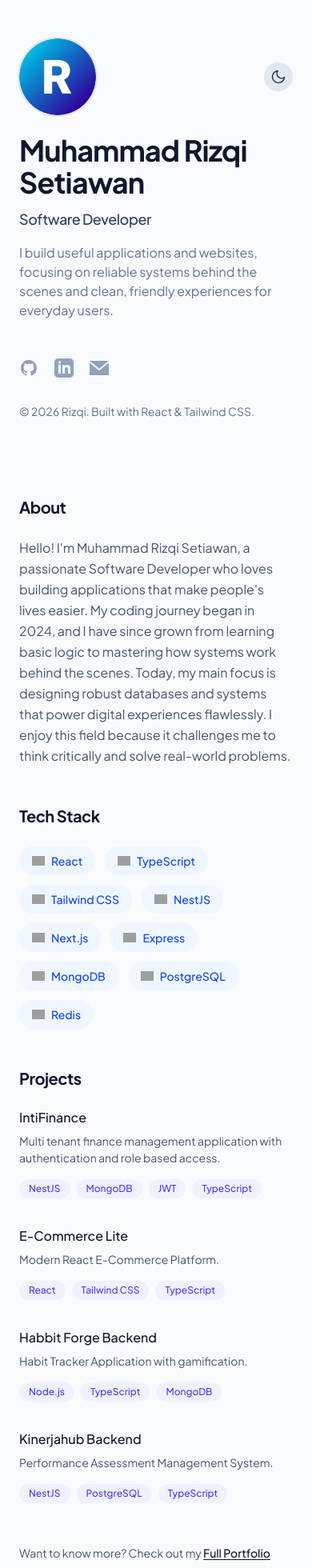
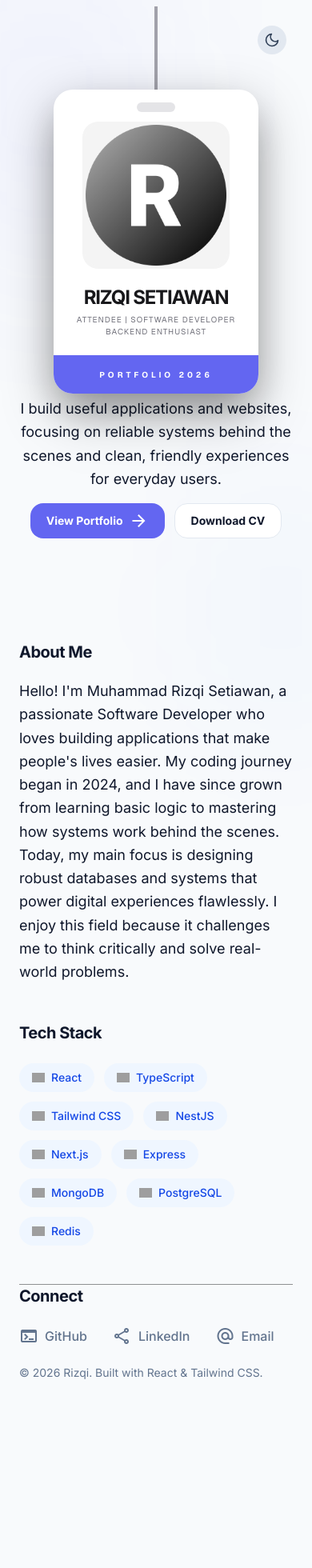
Before and after one commit to seiawanrizqi9-cyber/Simple-Portofolio, a React (Vite) app: page / in a window 390 px wide. Shown: the top 1960 px of the page at 80% size. After the commit the page ends 1734 px from the top, so only its background shows below. Built offline with nearby package versions, Linux system fonts and the light colour scheme; grey boxes are pictures that could not be loaded.

Commit message:
feat: implement new responsive layout with interactive badge and custom component structure

```diff
--- a/index.html
+++ b/index.html
@@ -5,6 +5,7 @@
   <meta charset="UTF-8" />
   <meta name="viewport" content="width=device-width, initial-scale=1.0" />
   <link rel="icon" type="image/png" href="src/assets/letter-r.png" />
+  <link href="https://fonts.googleapis.com/css2?family=Material+Symbols+Outlined:wght,FILL@100..700,0..1&display=swap" rel="stylesheet" />
 
   <!-- Primary Meta Tags -->
   <title>Muhammad Rizqi Setiawan | Software Developer</title>
--- a/src/components/layout/Footer.tsx
+++ b/src/components/layout/Footer.tsx
@@ -1,6 +1,6 @@
 export default function Footer() {
     return (
-        <footer className="pt-2">
+        <footer className="pt-0">
             <div className="text-sm text-slate-500">
                 <p>© 2026 Rizqi. Built with React & Tailwind CSS.</p>
             </div>
--- a/src/components/layout/MainLayout.tsx
+++ b/src/components/layout/MainLayout.tsx
@@ -1,106 +1,114 @@
 import { portfolioData } from "../../data/portfolio";
-import About from "../sections/About";
 import Skills from "../sections/Skills";
-import Projects from "../sections/Projects";
 import Footer from "./Footer";
 import ThemeToggle from "../ThemeToggle";
-import logo from "../../assets/letter-r.png";
+import BadgeInteraction from "../ui/BadgeInteraction";
 
 export default function MainLayout() {
   return (
-    <div className="mx-auto min-h-screen max-w-screen-xl px-6 py-12 font-sans md:px-12 md:py-20 lg:px-24 lg:py-0">
-      <div className="lg:flex lg:justify-between lg:gap-4">
-        {/* Left Side (Sticky) */}
-        <header className="lg:sticky lg:top-0 lg:flex lg:max-h-screen lg:w-[48%] lg:flex-col lg:py-24">
-          <div className="flex flex-col gap-12 lg:gap-5">
-            <div>
-              <div className="flex items-center justify-between mb-6">
-                <img
-                  className="w-24 h-24 rounded-full ring-2 ring-slate-200 dark:ring-slate-700"
-                  src={logo}
-                  alt="Rizqi Logo"
-                />
+    <div className="relative min-h-screen w-full flex flex-col font-sans transition-colors duration-500 bg-slate-50 dark:bg-background text-slate-900 dark:text-on-surface">
+      {/* Atmospheric Background */}
+      <div className="fixed inset-0 z-0 pointer-events-none opacity-40">
+        <div className="absolute top-[-10%] left-[-10%] w-[50%] h-[50%] bg-indigo-500/20 dark:bg-primary/20 blur-[120px] rounded-full"></div>
+        <div className="absolute bottom-[-10%] right-[-10%] w-[40%] h-[40%] bg-blue-500/10 dark:bg-indigo-900/10 blur-[100px] rounded-full"></div>
+      </div>
+
+      {/* Header / Toggle */}
+      <header className="absolute top-8 right-8 z-50 flex items-center gap-6">
         <ThemeToggle />
+      </header>
+
+      {/* Main Split Layout */}
+      <main className="relative z-10 w-full flex flex-col md:flex-row px-6 md:px-16 lg:px-32">
+        {/* LEFT SIDE: Badge (Sticky) - 40% */}
+        <section className="w-full md:w-[40%] flex flex-col md:sticky md:top-0 md:h-screen justify-center py-20 md:py-0">
+          <div className="animate-fade-up flex flex-col items-center lg:items-start w-full">
+            {/* Interactive Badge */}
+            <div className="w-full flex justify-center lg:justify-start">
+              <BadgeInteraction />
             </div>
-              <h1 className="text-4xl font-bold tracking-tight text-slate-900 dark:text-slate-100 sm:text-5xl">
-                {portfolioData.bio.name}
-              </h1>
-              <h2 className="mt-3 text-lg font-medium tracking-tight text-slate-700 dark:text-slate-300 sm:text-xl">
-                {portfolioData.bio.role}
-              </h2>
-              <p className="mt-4 max-w-xs leading-normal text-slate-500 dark:text-slate-400">
+
+            <p className="text-lg text-slate-900 dark:text-secondary max-w-sm leading-relaxed mb-4 mt-0 text-center lg:text-left">
               {portfolioData.bio.description}
             </p>
+
+            <div className="flex flex-wrap gap-3 justify-center lg:justify-start">
+              <a
+                href="https://rizqisetiawan-portofolio.vercel.app/"
+                target="_blank"
+                rel="noreferrer"
+                className="px-5 py-2.5 text-sm bg-primary text-white font-bold rounded-lg hover:translate-y-[-2px] hover:shadow-lg hover:shadow-primary/20 transition-all active:scale-95 group flex items-center gap-2"
+              >
+                View Portfolio
+                <span className="material-symbols-outlined text-sm group-hover:translate-x-1 transition-transform">
+                  arrow_forward
+                </span>
+              </a>
+              <button className="px-5 py-2.5 text-sm bg-white dark:bg-surface border border-slate-200 dark:border-outline text-slate-900 dark:text-on-surface font-bold rounded-lg hover:bg-slate-50 dark:hover:bg-surface-bright transition-colors active:scale-95">
+                Download CV
+              </button>
+            </div>
+          </div>
+        </section>
+
+        {/* RIGHT SIDE: Content (Scrollable) - 60% */}
+        <section className="w-full md:w-[60%] flex flex-col pl-0 md:pl-16 lg:pl-24 pt-12 pb-2 md:pt-24 md:pb-4">
+          <div className="w-full max-w-2xl space-y-12 animate-fade-up delay-2">
+            {/* About Me */}
+            <div>
+              <h3 className="text-xl font-bold tracking-tight text-slate-900 dark:text-slate-200 mb-5">
+                About Me
+              </h3>
+              <div className="space-y-4 text-slate-900 dark:text-secondary leading-relaxed text-lg">
+                <p>{portfolioData.about}</p>
+              </div>
             </div>
 
-            <div className="flex flex-col gap-6 lg:gap-10">
-              <div className="flex gap-5">
+            {/* Skills */}
+            <div className="w-full">
+              <Skills />
+            </div>
+
+            {/* Connect & Footer */}
+            <div className="pt-0 border-t border-outline/50">
+              <h3 className="text-xl font-bold tracking-tight text-slate-900 dark:text-slate-200 mb-6">
+                Connect
+              </h3>
+              <div className="flex flex-wrap gap-8 mb-6">
                 <a
+                  className="group flex items-center gap-2 text-slate-500 dark:text-secondary hover:text-slate-900 dark:hover:text-on-surface transition-colors hover-underline"
                   href={portfolioData.bio.socials.github}
                   target="_blank"
                   rel="noreferrer"
-                  className="text-slate-400 hover:text-slate-900 dark:text-slate-300 dark:hover:text-slate-50 transition-colors"
                 >
-                  <span className="sr-only">GitHub</span>
-                  <svg
-                    xmlns="http://www.w3.org/2000/svg"
-                    className="h-6 w-6"
-                    fill="currentColor"
-                    viewBox="0 0 24 24"
-                    aria-hidden="true"
-                  >
-                    <path
-                      fillRule="evenodd"
-                      d="M12 2C6.477 2 2 6.484 2 12.017c0 4.425 2.865 8.18 6.839 9.504.5.092.682-.217.682-.483 0-.237-.008-.868-.013-1.703-2.782.605-3.369-1.343-3.369-1.343-.454-1.158-1.11-1.466-1.11-1.466-.908-.62.069-.608.069-.608 1.003.07 1.531 1.032 1.531 1.032.892 1.53 2.341 1.088 2.91.832.092-.647.35-1.088.636-1.338-2.22-.253-4.555-1.113-4.555-4.951 0-1.093.39-1.988 1.029-2.688-.103-.253-.446-1.272.098-2.65 0 0 .84-.27 2.75 1.026A9.564 9.564 0 0112 6.844c.85.004 1.705.115 2.504.337 1.909-1.296 2.747-1.027 2.747-1.027.546 1.379.202 2.398.1 2.651.64.7 1.028 1.595 1.028 2.688 0 3.848-2.339 4.695-4.566 4.943.359.309.678.92.678 1.855 0 1.338-.012 2.419-.012 2.747 0 .268.18.58.688.482A10.019 10.019 0 0022 12.017C22 6.484 17.522 2 12 2z"
-                      clipRule="evenodd"
-                    />
-                  </svg>
+                  <span className="material-symbols-outlined">terminal</span>
+                  <span className="font-medium">GitHub</span>
                 </a>
                 <a
+                  className="group flex items-center gap-2 text-slate-500 dark:text-secondary hover:text-slate-900 dark:hover:text-on-surface transition-colors hover-underline"
                   href={portfolioData.bio.socials.linkedin}
                   target="_blank"
                   rel="noreferrer"
-                  className="text-slate-400 hover:text-blue-700 transition-colors"
                 >
-                  <span className="sr-only">LinkedIn</span>
-                  <svg
-                    xmlns="http://www.w3.org/2000/svg"
-                    className="h-6 w-6"
-                    fill="currentColor"
-                    viewBox="0 0 24 24"
-                  >
-                    <path d="M19 0h-14c-2.761 0-5 2.239-5 5v14c0 2.761 2.239 5 5 5h14c2.762 0 5-2.239 5-5v-14c0-2.761-2.238-5-5-5zm-11 19h-3v-11h3v11zm-1.5-12.268c-.966 0-1.75-.79-1.75-1.764s.784-1.764 1.75-1.764 1.75.79 1.75 1.764-.783 1.764-1.75 1.764zm13.5 12.268h-3v-5.604c0-3.368-4-3.113-4 0v5.604h-3v-11h3v1.765c1.396-2.586 7-2.777 7 2.476v6.759z" />
-                  </svg>
+                  <span className="material-symbols-outlined">share</span>
+                  <span className="font-medium">LinkedIn</span>
                 </a>
                 <a
+                  className="group flex items-center gap-2 text-slate-500 dark:text-secondary hover:text-slate-900 dark:hover:text-on-surface transition-colors hover-underline"
                   href={portfolioData.bio.socials.email}
-                  className="text-slate-400 hover:text-red-500 transition-colors"
                 >
-                  <span className="sr-only">Email</span>
-                  <svg
-                    xmlns="http://www.w3.org/2000/svg"
-                    className="h-6 w-6"
-                    fill="currentColor"
-                    viewBox="0 0 24 24"
-                  >
-                    <path d="M12 12.713l-11.985-9.713h23.97l-11.985 9.713zm0 2.574l-12-9.725v15.438h24v-15.438l-12 9.725z" />
-                  </svg>
+                  <span className="material-symbols-outlined">
+                    alternate_email
+                  </span>
+                  <span className="font-medium">Email</span>
                 </a>
               </div>
-              <div>
+
               <Footer />
             </div>
           </div>
-          </div>
-        </header>
-
-        {/* Right Side (Scrollable) */}
-        <main className="pt-24 lg:w-[52%] lg:pt-24 lg:pb-12">
-          <About />
-          <Skills />
-          <Projects />
+        </section>
       </main>
-      </div>
     </div>
   );
 }
--- a/src/components/sections/Projects.tsx
+++ b/src/components/sections/Projects.tsx
@@ -11,45 +11,18 @@ export default function Projects() {
       </h2>
       <div className="flex flex-col gap-8">
         {portfolioData.projects.map((project, idx) => (
-          <div key={idx} className="group relative grid pb-1 transition-all sm:grid-cols-8 sm:gap-8 md:gap-4 lg:hover:!opacity-100 lg:hover:bg-slate-50/50 dark:lg:hover:bg-slate-800/50 lg:p-4 rounded-xl">
-            <div className="z-10 sm:col-span-8">
-              <h3 className="font-medium leading-snug text-slate-900 dark:text-slate-200 mb-2">
+          <div key={idx} className="group relative transition-all lg:hover:!opacity-100 lg:hover:bg-slate-50/50 dark:lg:hover:bg-slate-800/50 lg:p-4 rounded-xl border border-transparent dark:hover:border-slate-700/50">
+            <h3 className="font-medium leading-snug text-slate-900 dark:text-slate-200">
               <button
                 onClick={() => setShowModal(true)}
-                  className="inline-flex items-baseline font-medium leading-tight text-slate-900 dark:text-slate-200 hover:text-blue-600 dark:hover:text-blue-400 focus-visible:text-blue-600 group/link text-base text-left"
+                className="inline-flex items-center gap-2 font-medium leading-tight text-slate-900 dark:text-slate-200 hover:text-primary focus-visible:text-primary group/link text-base text-left"
               >
+                <span className="material-symbols-outlined text-sm opacity-50 group-hover:opacity-100 transition-opacity">folder</span>
                 <span>{project.title}</span>
               </button>
             </h3>
-              <p className="mt-2 text-sm leading-normal text-slate-600 dark:text-slate-400">
-                {project.description}
-              </p>
-              <ul className="mt-4 flex flex-wrap gap-2">
-                {project.technologies.map((tech, tIdx) => (
-                  <li key={tIdx}>
-                    <div className="flex items-center rounded-full bg-indigo-50 dark:bg-indigo-500/20 px-3 py-1 text-xs font-medium text-indigo-600 dark:text-indigo-200">
-                      {tech}
-                    </div>
-                  </li>
-                ))}
-              </ul>
-            </div>
           </div>
         ))}
-      </div>
-
-      <div className="mt-12 text-sm text-slate-600 dark:text-slate-400">
-        <p>
-          Want to know more? Check out my{" "}
-          <a
-            href="https://rizqisetiawan-portofolio.vercel.app/"
-            target="_blank"
-            rel="noreferrer"
-            className="font-medium text-slate-900 dark:text-slate-200 hover:text-blue-600 dark:hover:text-blue-400 underline underline-offset-2"
-          >
-            Full Portfolio
-          </a>
-        </p>
       </div>
 
       {showModal && (
--- /dev/null
+++ b/src/components/ui/BadgeInteraction.tsx
@@ -0,0 +1,158 @@
+import React, { useEffect, useRef, useState } from 'react';
+import logo from '../../assets/letter-r.png';
+
+export default function BadgeInteraction() {
+  const containerRef = useRef<HTMLDivElement>(null);
+  const pivotRef = useRef<HTMLDivElement>(null);
+  const lanyardPathRef = useRef<SVGPathElement>(null);
+
+  const [isDragging, setIsDragging] = useState(false);
+  const dragState = useRef({
+    startX: 0,
+    startY: 0,
+    currentX: 0,
+    currentY: 0,
+    velX: 0,
+    velY: 0,
+    rotationX: 0,
+    rotationY: 0,
+  });
+
+  useEffect(() => {
+    let animationFrameId: number;
+    const spring = 0.1;
+    const friction = 0.92;
+
+    const updatePhysics = () => {
+      const state = dragState.current;
+
+      if (!isDragging) {
+        // Return to center spring force
+        const ax = -state.currentX * spring;
+        const ay = -state.currentY * spring;
+
+        state.velX += ax;
+        state.velY += ay;
+
+        state.velX *= friction;
+        state.velY *= friction;
+
+        state.currentX += state.velX;
+        state.currentY += state.velY;
+
+        // Rotation calculation based on position
+        state.rotationY = state.currentX * 0.1;
+        state.rotationX = -state.currentY * 0.05;
+      }
+
+      // Apply transforms
+      if (pivotRef.current) {
+        pivotRef.current.style.transform = `translate3d(${state.currentX}px, ${state.currentY}px, 0) rotateY(${state.rotationY}deg) rotateX(${state.rotationX}deg)`;
+      }
+
+      // Update lanyard SVG path to look organic
+      if (lanyardPathRef.current) {
+        const controlPointX = 100 + state.currentX * 0.5;
+        const badgeTopX = 100 + state.currentX;
+        const badgeTopY = 150 + state.currentY;
+        lanyardPathRef.current.setAttribute(
+          'd',
+          `M100,0 Q${controlPointX},75 ${badgeTopX},${badgeTopY}`
+        );
+      }
+
+      animationFrameId = requestAnimationFrame(updatePhysics);
+    };
+
+    updatePhysics();
+
+    return () => cancelAnimationFrame(animationFrameId);
+  }, [isDragging]);
+
+  const handlePointerDown = (e: React.PointerEvent<HTMLDivElement>) => {
+    setIsDragging(true);
+    dragState.current.startX = e.clientX - dragState.current.currentX;
+    dragState.current.startY = e.clientY - dragState.current.currentY;
+    if (containerRef.current) {
+      containerRef.current.setPointerCapture(e.pointerId);
+    }
+  };
+
+  const handlePointerMove = (e: React.PointerEvent<HTMLDivElement>) => {
+    if (!isDragging) return;
+    const targetX = e.clientX - dragState.current.startX;
+    const targetY = e.clientY - dragState.current.startY;
+
+    // Clamping pull distance
+    dragState.current.currentX = Math.max(Math.min(targetX, 150), -150);
+    dragState.current.currentY = Math.max(Math.min(targetY, 150), -50);
+
+    dragState.current.rotationY = dragState.current.currentX * 0.15;
+    dragState.current.rotationX = -dragState.current.currentY * 0.1;
+  };
+
+  const handlePointerUp = () => {
+    setIsDragging(false);
+  };
+
+  return (
+    <div className="relative w-full h-[400px] flex justify-center items-start mb-4">
+      <div
+        id="badge-container"
+        ref={containerRef}
+        className="relative mt-8"
+        onPointerDown={handlePointerDown}
+        onPointerMove={handlePointerMove}
+        onPointerUp={handlePointerUp}
+        onPointerCancel={handlePointerUp}
+      >
+        {/* SVG Lanyard */}
+        <svg
+          className="absolute -top-26 left-1/2 -translate-x-1/2 pointer-events-none overflow-visible"
+          height="150"
+          width="200"
+        >
+          <path id="lanyard" ref={lanyardPathRef} d="M100,0 Q100,75 100,150" />
+        </svg>
+
+        {/* The Badge Pivot */}
+        <div id="badge-pivot" ref={pivotRef} className="badge-shadow">
+          <div className="w-64 h-[380px] bg-white dark:bg-[#F4F4F5] rounded-xl overflow-hidden flex flex-col items-center shadow-2xl relative">
+            {/* Card Top Clip Hole */}
+            <div className="w-12 h-3 bg-zinc-200 dark:bg-zinc-800 rounded-full mt-4 mb-4"></div>
+
+            {/* Profile Photo */}
+            <div className="w-44 h-44 rounded-lg overflow-hidden mb-6 grayscale hover:grayscale-0 transition-all duration-500 ring-4 ring-zinc-100 bg-slate-100 flex items-center justify-center">
+              <img
+                src={logo}
+                alt="Profile"
+                className="w-full h-full object-cover"
+              />
+            </div>
+
+            {/* Card Info */}
+            <div className="text-center px-4 w-full">
+              <h3 className="text-zinc-900 font-bold text-2xl uppercase tracking-tighter mb-1">
+                Rizqi Setiawan
+              </h3>
+              <p className="text-zinc-500 font-mono text-[10px] uppercase tracking-widest mb-4">
+                Attendee | Software Developer
+                <br />
+                <span className='text-zinc-500 font-mono text-[10px] uppercase tracking-widest'>
+                  Backend Enthusiast
+                </span>
+              </p>
+            </div>
+
+            {/* Badge Bottom */}
+            <div className="absolute bottom-0 left-0 w-full h-12 bg-primary flex items-center justify-center">
+              <span className="text-on-primary font-mono text-[10px] font-bold tracking-[4px]">
+                PORTFOLIO 2026
+              </span>
+            </div>
+          </div>
+        </div>
+      </div>
+    </div>
+  );
+}
--- a/src/styles/globals.css
+++ b/src/styles/globals.css
@@ -1,23 +1,26 @@
-@import url('https://fonts.googleapis.com/css2?family=Bricolage+Grotesque:wght@400;500;600;700;800&family=Plus+Jakarta+Sans:wght@400;500;600;700&display=swap');
+@import url('https://fonts.googleapis.com/css2?family=Bricolage+Grotesque:wght@400;500;600;700;800&family=Plus+Jakarta+Sans:wght@400;500;600;700&family=Inter:wght@300;400;500;600;700;800&family=Geist:wght@300;400;500;600;700&display=swap');
 @import "tailwindcss";
 
 @theme {
   /* Colors */
-  --color-background: #131313;
-  --color-surface: #131313;
+  --color-primary: #6366F1;
+  --color-on-primary: #FFFFFF;
+  --color-background: #09090B;
+  --color-surface: #18181B;
+  --color-on-surface: #E4E4E7;
+  --color-outline: #27272A;
+  --color-secondary: #A1A1AA;
+  --color-surface-bright: #27272A;
+
+  /* Legacy Colors for backward compatibility with other components */
   --color-surface-low: #1c1b1b;
   --color-surface-container: #201f1f;
   --color-surface-high: #2a2a2a;
   --color-surface-highest: #353534;
-
   --color-text-primary: #e5e2e1;
   --color-text-secondary: #c7c4d7;
   --color-muted-foreground: #c7c4d7;
-
   --color-border: #464554;
-
-  --color-primary: #c0c1ff;
-  --color-secondary: #4cd7f6;
   --color-tertiary: #ffb783;
 
   /* Radius */
@@ -27,8 +30,10 @@
   --radius-xl: 24px;
 
   /* Fonts */
-  --font-sans: "Plus Jakarta Sans", sans-serif;
-  --font-heading: "Bricolage Grotesque", sans-serif;
+  --font-sans: "Inter", sans-serif;
+  --font-heading: "Inter", sans-serif;
+  --font-mono: "Geist", monospace;
+  --font-legacy: "Plus Jakarta Sans", sans-serif;
 }
 
 :root {
@@ -49,5 +54,67 @@ body {
 @variant dark (&:where(.dark, .dark *));
 
 .dark body {
-  @apply bg-slate-950 text-slate-200;
+  @apply bg-background text-on-surface;
 }
+
+/* Animations & Badge Interaction Styles */
+@keyframes fade-up {
+  from { opacity: 0; transform: translateY(20px); }
+  to { opacity: 1; transform: translateY(0); }
+}
+
+@keyframes text-reveal {
+  from { clip-path: inset(0 100% 0 0); }
+  to { clip-path: inset(0 0 0 0); }
+}
+
+.animate-fade-up { animation: fade-up 0.8s cubic-bezier(0.16, 1, 0.3, 1) forwards; }
+.animate-text-reveal { animation: text-reveal 1.2s cubic-bezier(0.16, 1, 0.3, 1) forwards; }
+
+.delay-1 { animation-delay: 0.1s; }
+.delay-2 { animation-delay: 0.2s; }
+.delay-3 { animation-delay: 0.3s; }
+.delay-4 { animation-delay: 0.4s; }
+
+#badge-container {
+  perspective: 1000px;
+  cursor: grab;
+  user-select: none;
+  touch-action: none;
+}
+#badge-container:active { cursor: grabbing; }
+
+#badge-pivot {
+  transform-origin: top center;
+  transition: transform 0.1s ease-out;
+  will-change: transform;
+}
+
+#lanyard {
+  stroke: #A1A1AA; /* lighter stroke for light mode */
+  stroke-width: 4;
+  fill: none;
+  transition: stroke 0.3s ease;
+}
+.dark #lanyard { stroke: #3F3F46; }
+
+.badge-shadow {
+  filter: drop-shadow(0 20px 30px rgba(0,0,0,0.3));
+}
+
+.hover-underline {
+  position: relative;
+}
+.hover-underline::after {
+  content: '';
+  position: absolute;
+  width: 0;
+  height: 1px;
+  bottom: -2px;
+  left: 0;
+  background-color: currentColor;
+  transition: width 0.3s ease;
+}
+.hover-underline:hover::after {
+  width: 100%;
+}
```
Lines whose indentation alone changed are shown as unchanged.
